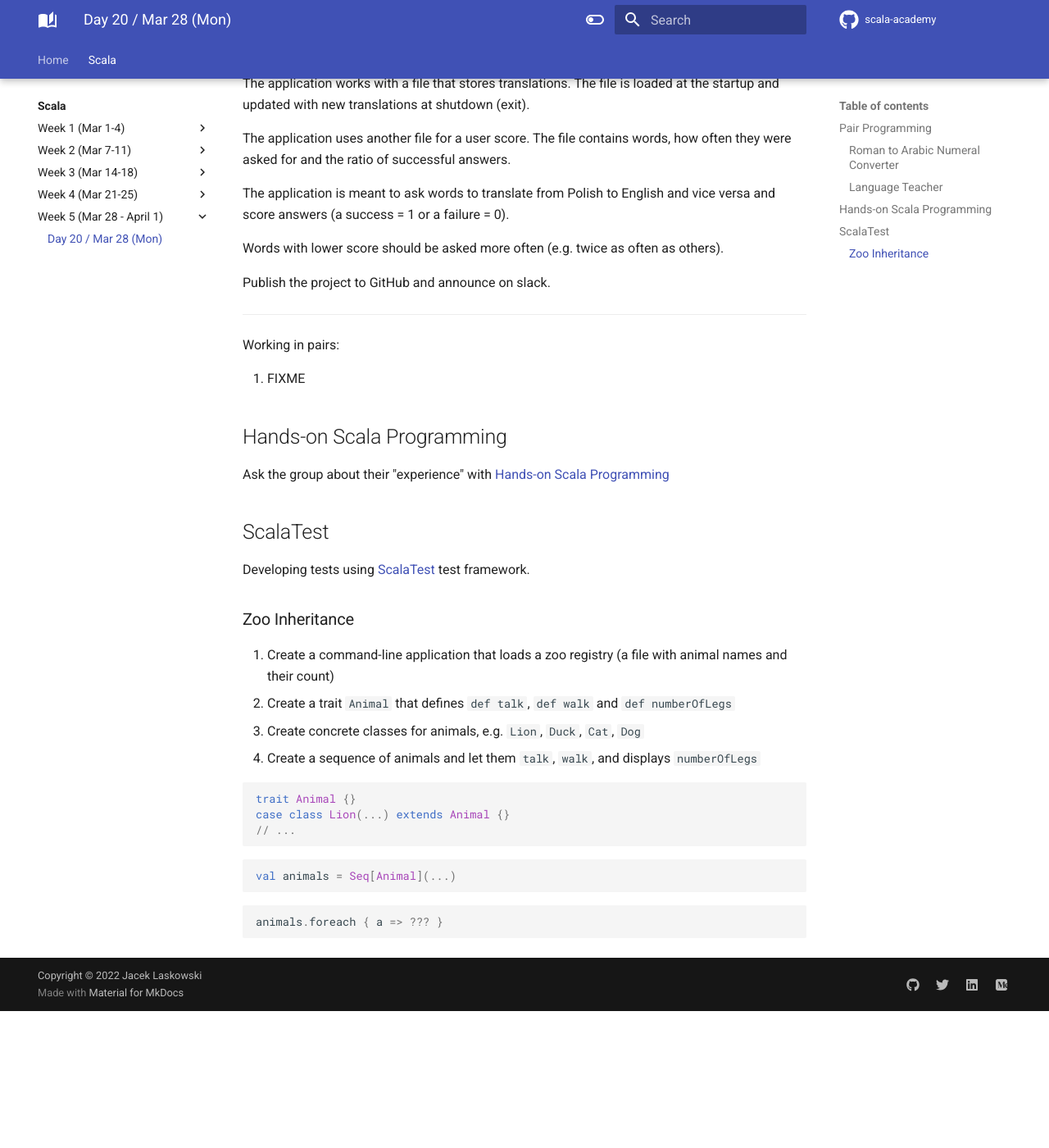
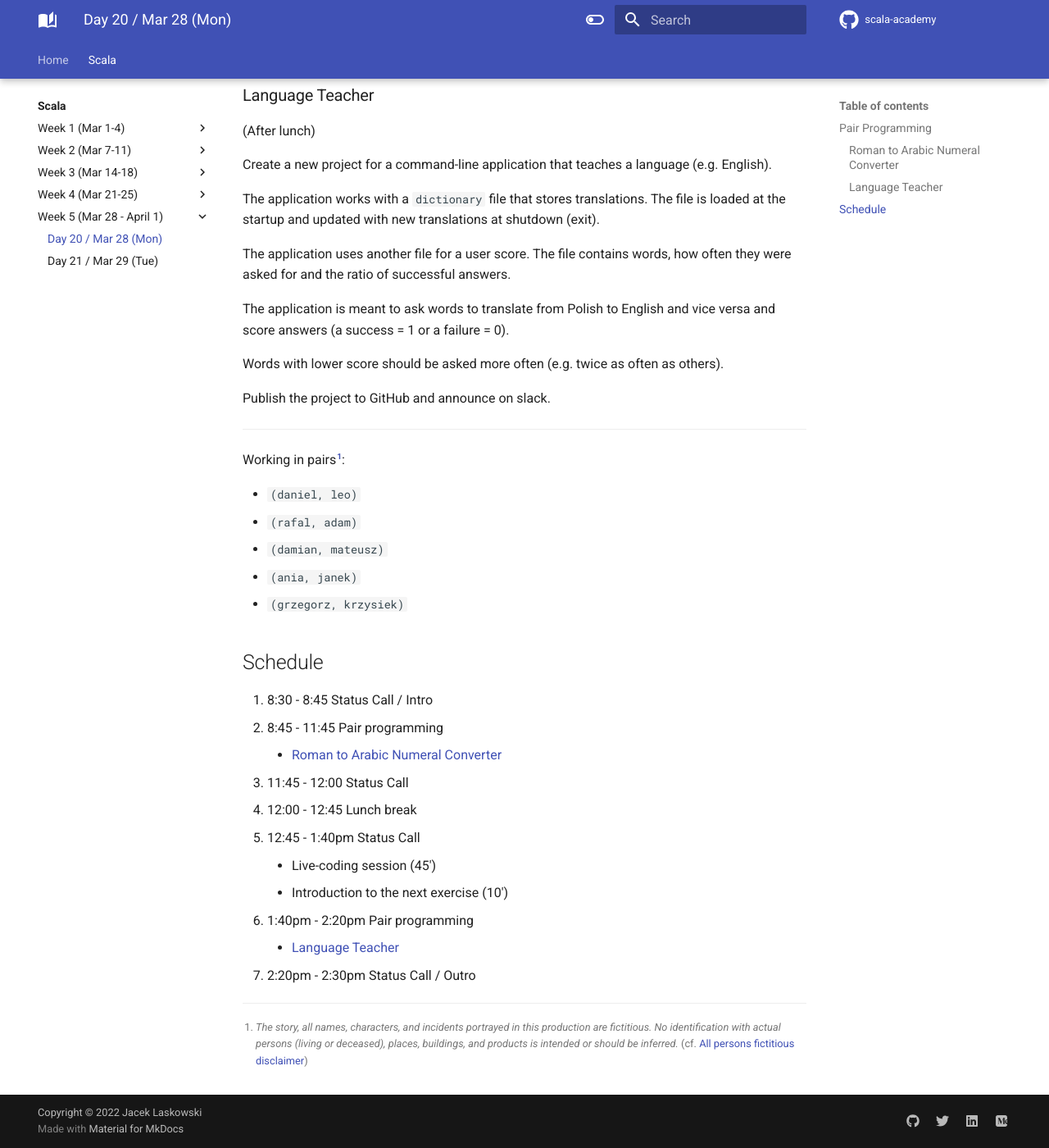
Before and after one commit to jaceklaskowski/scala-academy, an MkDocs documentation site: the page built from docs/scala/020.md, in a window 1280 px wide and 1400 px high, scrolled down 842 px. Shown: the whole window at 82% size. Built offline with MkDocs 1.6.1 and Material for MkDocs 9.7.7, drawn with Linux system fonts in a browser that asks for light colours; comment, search, counter and statistics services are not loaded; before the commit the page ends 2075 px from its top, so only the background shows below that; some of the changed text lies outside the part shown.

Commit message:
Day 20 (solutions) + Day 21

````diff
--- a/docs/scala/020.md
+++ b/docs/scala/020.md
@@ -2,7 +2,11 @@
 
 ## Pair Programming
 
+[Pair programming](https://en.wikipedia.org/wiki/Pair_programming)
+
 ### Roman to Arabic Numeral Converter
+
+(Before lunch)
 
 Create a brand new project for a command-line application that converts a [Roman number](https://en.wikipedia.org/wiki/Roman_numerals) to the corresponding [Arabic number](https://en.wikipedia.org/wiki/Arabic_numerals) and vice versa.
 
@@ -15,19 +19,21 @@ Create a brand new project for a command-line application that converts a [Roman
 
 ---
 
-Working in pairs:
+Working in pairs[^1]:
 
-* `(grzegorz,leo)`
-* `(damian,mateusz)`
-* `(rafal,krzysiek)`
+* [(rafal,krzysiek)](https://github.com/rafalkac02/scala-roman-arabic-converter)
+* [(damian,mateusz)](https://github.com/MateuszSab/NumeralConverter)
+* [(ania,adam)](https://github.com/szczepanja/converter)
+* [(grzegorz,leo)](https://github.com/leonardbalas1/converter)
 * `(daniel,janek)`
-* `(ania,adam)`
 
 ### Language Teacher
 
+(After lunch)
+
 Create a new project for a command-line application that teaches a language (e.g. English).
 
-The application works with a file that stores translations. The file is loaded at the startup and updated with new translations at shutdown (exit).
+The application works with a `dictionary` file that stores translations. The file is loaded at the startup and updated with new translations at shutdown (exit).
 
 The application uses another file for a user score. The file contains words, how often they were asked for and the ratio of successful answers.
 
@@ -39,35 +45,26 @@ Publish the project to GitHub and announce on slack.
 
 ---
 
-Working in pairs:
+Working in pairs[^1]:
 
-1. FIXME
+* `(daniel, leo)`
+* `(rafal, adam)`
+* `(damian, mateusz)`
+* `(ania, janek)`
+* `(grzegorz, krzysiek)`
 
-## Hands-on Scala Programming
+## Schedule
 
-Ask the group about their "experience" with [Hands-on Scala Programming](https://www.handsonscala.com/table-of-contents.html)
+1. 8:30 - 8:45 Status Call / Intro
+1. 8:45 - 11:45 Pair programming
+    * [Roman to Arabic Numeral Converter](#roman-to-arabic-numeral-converter)
+1. 11:45 - 12:00 Status Call
+1. 12:00 - 12:45 Lunch break
+1. 12:45 - 1:40pm Status Call
+    * Live-coding session (45')
+    * Introduction to the next exercise (10')
+1. 1:40pm - 2:20pm Pair programming
+    * [Language Teacher](#language-teacher)
+1. 2:20pm - 2:30pm Status Call / Outro
 
-## ScalaTest
-
-Developing tests using [ScalaTest](https://www.scalatest.org/) test framework.
-
-### Zoo Inheritance
-
-1. Create a command-line application that loads a zoo registry (a file with animal names and their count)
-1. Create a trait `Animal` that defines `def talk`, `def walk` and `def numberOfLegs`
-1. Create concrete classes for animals, e.g. `Lion`, `Duck`, `Cat`, `Dog`
-1. Create a sequence of animals and let them `talk`, `walk`, and displays `numberOfLegs`
-
-```scala
-trait Animal {}
-case class Lion(...) extends Animal {}
-// ...
-```
-
-```scala
-val animals = Seq[Animal](...)
-```
-
-```scala
-animals.foreach { a => ??? }
-```
+[^1]: _The story, all names, characters, and incidents portrayed in this production are fictitious. No identification with actual persons (living or deceased), places, buildings, and products is intended or should be inferred._ (cf. [All persons fictitious disclaimer](https://en.wikipedia.org/wiki/All_persons_fictitious_disclaimer))
--- a/mkdocs.yml
+++ b/mkdocs.yml
@@ -126,3 +126,4 @@ nav:
       - scala/019.md
     - Week 5 (Mar 28 - April 1):
       - scala/020.md
+      - scala/021.md
````
Also changed, not shown: docs/scala/019.md (+5 -1 lines), docs/scala/021.md (added, +50 -0 lines).
